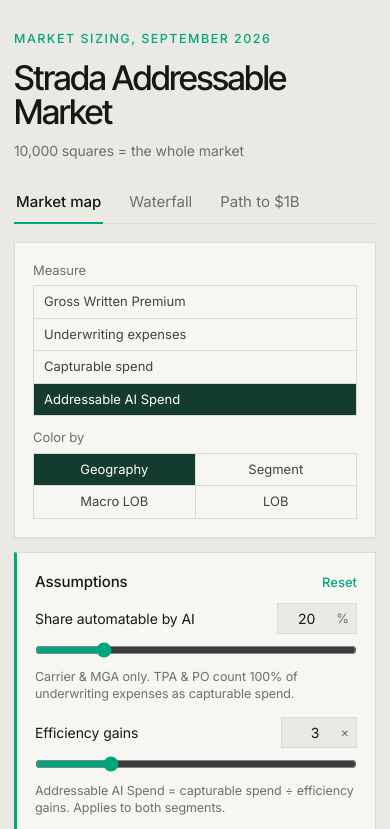
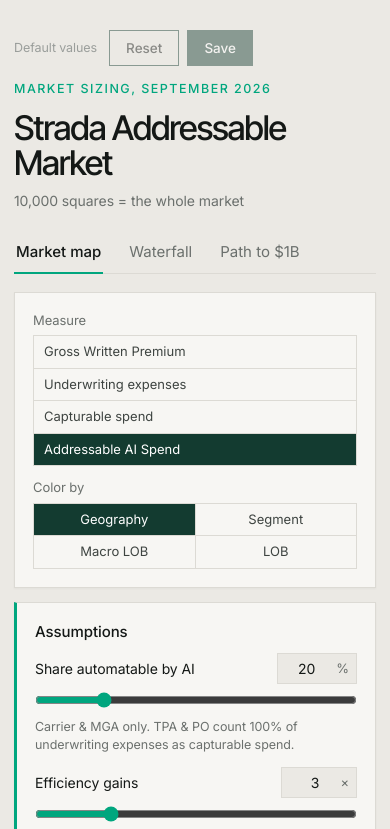
Before and after one commit to thomasfromstrada/market-overview, a plain HTML site: page index.html in a window 390 px wide. Both pictures are taken after a click on the tab "Market map". Shown: the top 829 px of the page. Drawn offline with Linux system fonts and the light colour scheme.

Commit message:
Add files via upload

```diff
--- a/index.html
+++ b/index.html
@@ -22,7 +22,15 @@
 button,input{font:inherit;color:inherit}
 :focus-visible{outline:2px solid var(--accent);outline-offset:2px}
 .wrap{max-width:1500px;margin:0 auto;padding:28px 28px 40px}
-header.top{margin:12px 0 26px}
+header.top{margin:12px 0 26px;position:relative}
+.saveBar{position:absolute;right:0;top:0;display:flex;align-items:center;gap:8px}
+.saveBar #saveStatus{font-size:12.5px;color:var(--ink4);margin-right:4px}
+.saveBar #saveStatus.dirty{color:#B7791F}
+.btn{border:1px solid var(--forest);background:var(--forest);color:#fff;padding:7px 16px;font-size:13.5px;font-weight:500;cursor:pointer}
+.btn.ghost{background:transparent;color:var(--ink)}
+.btn.pulse{background:var(--accent);border-color:var(--accent)}
+.btn:disabled{opacity:.45;cursor:default}
+@media (max-width:700px){.saveBar{position:static;margin-bottom:14px}}
 .eyebrow{font-size:12.5px;letter-spacing:.12em;text-transform:uppercase;color:var(--accent);font-weight:500;margin-bottom:12px}
 h1{font-family:var(--display);font-size:clamp(34px,4.4vw,54px);font-weight:500;letter-spacing:-.035em;line-height:1.02;margin:0}
 .sub{color:var(--ink3);font-size:14px;margin-top:4px}
@@ -155,7 +163,7 @@
 </head>
 <body>
 <div class="wrap">
-  <header class="top"><div class="eyebrow">Market sizing, September 2026</div><h1>Strada Addressable Market</h1><div class="sub" id="pageSub" style="margin-top:10px">10,000 squares = the whole market</div></header>
+  <header class="top"><div class="saveBar"><span id="saveStatus" class="num"></span><button id="btnReset" type="button" class="btn ghost">Reset</button><button id="btnSave" type="button" class="btn">Save</button></div><div class="eyebrow">Market sizing, September 2026</div><h1>Strada Addressable Market</h1><div class="sub" id="pageSub" style="margin-top:10px">10,000 squares = the whole market</div></header>
   <nav class="tabs" role="tablist" id="tabs">
     <button role="tab" data-v="map" aria-selected="true">Market map</button><button role="tab" data-v="wf" aria-selected="false">Waterfall</button><button role="tab" data-v="path" aria-selected="false">Path to $1B</button>
   </nav>
@@ -172,7 +180,7 @@
           </div></div>
       </div>
       <div class="card assume">
-        <h2>Assumptions <button id="resetA" type="button">Reset</button></h2>
+        <h2>Assumptions</h2>
         <div class="field">
           <label for="shareN">Share automatable by AI
             <span class="numbox"><input id="shareN" type="number" min="0" max="100" step="1" inputmode="decimal"><span>%</span></span></label>
@@ -205,7 +213,7 @@
     </main>
     <section id="pathView" aria-label="Scenarios to reach the sales goal">
       <div class="card">
-        <h2>Assumptions <button id="resetP" type="button">Reset to workbook</button></h2>
+        <h2>Assumptions</h2>
         <div class="passume">
           <div class="pf"><label for="pGoal">Sales goal</label><span class="numbox"><span style="padding:0 0 0 7px">$</span><input id="pGoal" type="number" min="1" step="50" style="width:70px"><span>M</span></span></div>
           <div class="pf"><label for="pER">Average expense ratio</label><span class="numbox"><input id="pER" type="number" min="0" max="100" step="0.1" style="width:80px"><span>%</span></span><div class="hint">Underwriting expenses as a share of GWP</div></div>
@@ -431,6 +439,7 @@
   cv.setAttribute("aria-label","Grid of 10,000 squares; selected lines worth "+money(selVal)+" of "+money(total)+" "+METRICS[m]);
   draw();
   renderWaterfall();
+  markDirty();
   if(window.PATH_MKT){syncPathInputs();updatePath();}
   if(tipCell>=0) showTip(tipCell,lastEvt);
 }
@@ -500,7 +509,6 @@
   $("shareN").addEventListener("input",e=>setShare(e.target.value)); $("shareR").addEventListener("input",e=>setShare(e.target.value));
   $("effN").addEventListener("input",e=>setEff(e.target.value)); $("effR").addEventListener("input",e=>setEff(e.target.value));
   $("shareN").addEventListener("blur",syncControls); $("effN").addEventListener("blur",syncControls);
-  $("resetA").addEventListener("click",()=>{state.share=DEFAULTS.share;state.eff=DEFAULTS.eff;render();});
   $("resetF").addEventListener("click",()=>{DIMS.forEach(d=>state.filters[d.key]=new Set(DIM_VALUES[d.key]));render();});
 })();
 
@@ -615,8 +623,7 @@
     acc:PATH_SCEN.map(sc=>Object.fromEntries(PATH_ROWS.map(r=>[r.id,sc.acc[r.id]||0])))};
 }
 let PS=pathDefaults();
-try{const saved=JSON.parse(localStorage.getItem("strada-path-v1")||"null"); if(saved&&saved.acc&&saved.acc.length===5) PS=Object.assign(pathDefaults(),saved);}catch(e){}
-function savePath(){try{localStorage.setItem("strada-path-v1",JSON.stringify(PS));}catch(e){}}
+function savePath(){markDirty();} // edits are only kept when the user clicks Save
 function mktAI(pred){return rows.reduce((t,r)=>t+(pred(r)?values(r)[3]:0),0);} // $B, follows the shared assumptions
 function aiPerAcc(r){return r.gwp!=null ? PS.gwp[r.id]*PS.er*state.share/state.eff*1000 : PS.gwp[r.id];} // $M
 function acvOf(r){return aiPerAcc(r)*PS.sow;}
@@ -711,7 +718,6 @@
   num("pShare",v=>{state.share=Math.max(0,Math.min(100,v))/100;render();});
   num("pEff",v=>{if(v>0){state.eff=Math.min(20,v);render();}});
   ["pGoal","pER","pSow","pShare","pEff"].forEach(id=>$(id).addEventListener("blur",syncPathInputs));
-  $("resetP").addEventListener("click",()=>{PS=pathDefaults();state.share=DEFAULTS.share;state.eff=DEFAULTS.eff;savePath();buildPath();render();});
 })();
 
 // ---------- tabs ----------
@@ -721,14 +727,46 @@
   document.body.classList.toggle("path",v==="path");
   $("tabs").querySelectorAll("button").forEach(b=>b.setAttribute("aria-selected",b.dataset.v===v));
   $("pageSub").innerHTML=v==="wf"?"Whole market, not affected by the map filters":v==="path"?"Scenarios for reaching the sales goal, by number of accounts per segment":"10,000 squares = the whole market";
-  $("foot").innerHTML=v==="path"?"Source: Path sheet, Market Overview Sept 2026 workbook. Market AI spend follows the shared assumptions; TPA AI spend per account is a fixed input, as in the workbook. Your edits are saved in this browser only.":v==="wf"?"Source: Market Overview, Sept 2026 workbook. Gross Written Premium counts Carrier &amp; MGA only; underwriting expenses and the later steps include TPA &amp; PO.":FOOT_MAP;
+  $("foot").innerHTML=v==="path"?"Source: Path sheet, Market Overview Sept 2026 workbook. Market AI spend follows the shared assumptions; TPA AI spend per account is a fixed input, as in the workbook. Click Save to keep your inputs in this browser; Reset returns to the workbook values.":v==="wf"?"Source: Market Overview, Sept 2026 workbook. Gross Written Premium counts Carrier &amp; MGA only; underwriting expenses and the later steps include TPA &amp; PO.":FOOT_MAP;
   tip.classList.remove("on");
   if(v==="map"){size();draw();}
 }
 $("tabs").querySelectorAll("button").forEach(b=>b.addEventListener("click",()=>setTab(b.dataset.v)));
 
+// ---------- Save / Reset ----------
+// Reset = the workbook values (20%, 3x, workbook accounts...). Save stores the current inputs in this
+// browser; on reload the saved inputs come back. Without Save, a reload shows the Reset values.
+const SAVE_KEY="strada-market-saved-v1";
+try{localStorage.removeItem("strada-path-v1");}catch(e){} // old auto-save from an earlier version
+function snapshot(){return JSON.stringify({share:state.share,eff:state.eff,metric:state.metric,colorBy:state.colorBy,
+  filters:Object.fromEntries(DIMS.map(d=>[d.key,DIM_VALUES[d.key].filter(v=>state.filters[d.key].has(v))])),path:PS});}
+function defaultsSnapshot(){const keep=[state.share,state.eff,state.metric,state.colorBy,state.filters,PS];
+  applyDefaults(); const j=snapshot(); [state.share,state.eff,state.metric,state.colorBy,state.filters,PS]=keep; return j;}
+function applyDefaults(){state.share=DEFAULTS.share;state.eff=DEFAULTS.eff;state.metric=3;state.colorBy="geo";
+  DIMS.forEach(d=>state.filters[d.key]=new Set(DIM_VALUES[d.key])); PS=pathDefaults();}
+function applySnapshot(j){const o=JSON.parse(j);
+  if(typeof o.share==="number") state.share=o.share; if(typeof o.eff==="number"&&o.eff>0) state.eff=o.eff;
+  if([0,1,2,3].includes(o.metric)) state.metric=o.metric; if(PALETTES[o.colorBy]) state.colorBy=o.colorBy;
+  if(o.filters) DIMS.forEach(d=>{if(Array.isArray(o.filters[d.key])) state.filters[d.key]=new Set(o.filters[d.key].filter(v=>DIM_VALUES[d.key].includes(v)));});
+  if(o.path&&Array.isArray(o.path.acc)&&o.path.acc.length===5) PS=Object.assign(pathDefaults(),o.path);}
+const DEFAULT_SNAP=defaultsSnapshot();
+let savedSnap=null, ready=false;
+try{savedSnap=localStorage.getItem(SAVE_KEY);}catch(e){}
+if(savedSnap){try{applySnapshot(savedSnap);}catch(e){savedSnap=null;}}
+function markDirty(){ if(!ready) return;
+  const cur=snapshot(), base=savedSnap||DEFAULT_SNAP, st=$("saveStatus"), dirty=cur!==base;
+  st.textContent=dirty?"Unsaved changes":(savedSnap?"Saved in this browser":"Default values");
+  st.classList.toggle("dirty",dirty);
+  $("btnSave").disabled=!dirty; $("btnSave").classList.toggle("pulse",dirty);
+  $("btnReset").disabled=cur===DEFAULT_SNAP&&!savedSnap;
+}
+$("btnSave").addEventListener("click",()=>{savedSnap=snapshot();try{localStorage.setItem(SAVE_KEY,savedSnap);}catch(e){alert("Could not save in this browser.");savedSnap=null;}markDirty();});
+$("btnReset").addEventListener("click",()=>{applyDefaults();savedSnap=null;try{localStorage.removeItem(SAVE_KEY);}catch(e){}
+  buildPath();render();markDirty();});
+
 buildPath();
 size(); render();
+ready=true; markDirty();
 </script>
 </body>
 </html>
```
